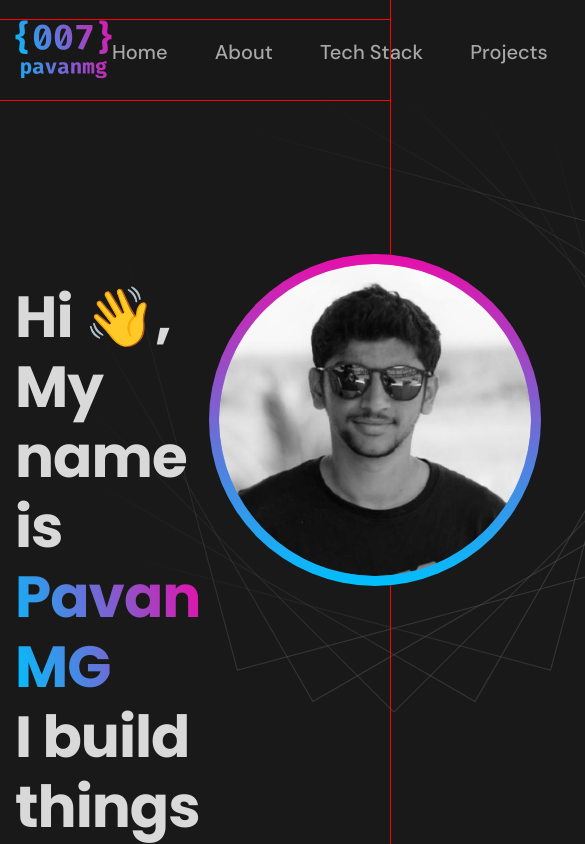
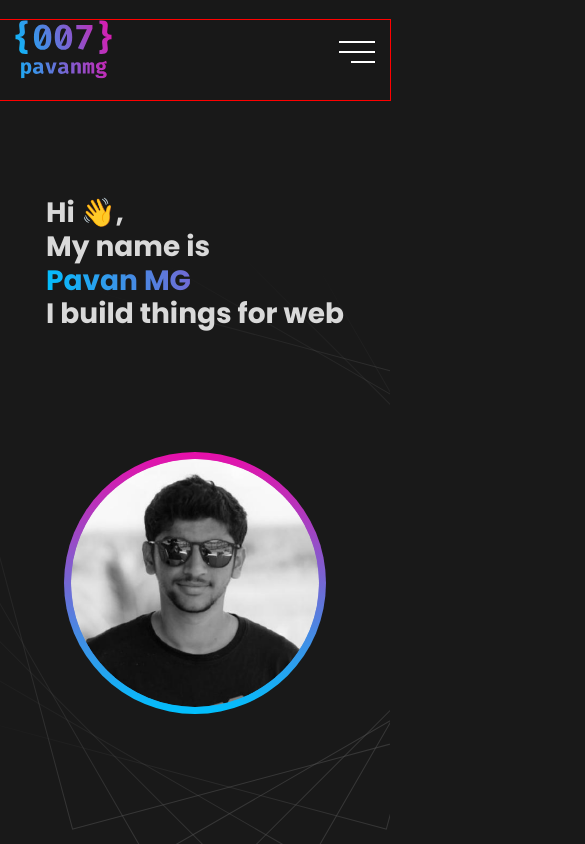
Before and after one commit to hhgtl/portfolio, a React app: page / in a window 390 px wide. Shown: the top 844 px of the page, 585 px wide, since content can reach past the window. Built offline with nearby package versions, Linux system fonts and the light colour scheme.

Commit message:
feat: add adaptive for main section under tablet and mobile devices

```diff
--- a/src/components/menu/Menu.tsx
+++ b/src/components/menu/Menu.tsx
@@ -1,6 +1,5 @@
 import styled from 'styled-components';
 import { theme } from '../../styles/Theme';
-import { ListItem } from '../ListItems/ListItem/ListItem';
 
 type MenuPropsType = {
   width?: string;
@@ -14,26 +13,22 @@ export const Menu = (props: MenuPropsType) => {
   const styleProps = { width, fontWeight, fontSize };
   return (
     <StyledMenu {...styleProps}>
-      <ListItems>
-        {listItems.map((item, i) => (
-          <ListItem key={i}>
-            <ListLink {...styleProps}>{item}</ListLink>
-          </ListItem>
-        ))}
-      </ListItems>
+      {listItems.map((item, i) => (
+        <ListLink key={i} {...styleProps} href="#">
+          {item}
+        </ListLink>
+      ))}
     </StyledMenu>
   );
 };
 
 const StyledMenu = styled.nav<MenuPropsType>`
-  min-width: ${(props) => props.width || '610px'};
+  display: flex;
+  gap: 50px;
   align-content: center;
-`;
-
-const ListItems = styled.ul<MenuPropsType>`
-  display: flex;
-  justify-content: space-between;
-  margin-right: 50px;
+  @media ${theme.media.tablet} {
+    display: none;
+  }
 `;
 
 const ListLink = styled.a<MenuPropsType>`
--- a/src/components/socialLink/SocialLink.tsx
+++ b/src/components/socialLink/SocialLink.tsx
@@ -3,38 +3,29 @@ import Icon from '../icon/Icon';
 import styled from 'styled-components';
 import { ListItem } from '../ListItems/ListItem/ListItem';
 import { Link } from '../Link/Link';
-import { ListItemsWrapper } from '../ListItems/ListItemsWrapper';
 
 export const SocialLink = () => {
   return (
     <StyledSocialLink>
       <ListItemsWrapper>
-        <ListItem>
-          <Link href="">
+        <Link href="" aria-label="Github link">
           <Icon iconId="githubGrey" width="30" height="30" viewBox="0 0 30 30" />
         </Link>
-        </ListItem>
-        <ListItem>
-          <Link href="">
+        <Link href="" aria-label="Twitter link">
           <Icon iconId="twitter" width="32" height="32" viewBox="0 0 34 34" />
         </Link>
-        </ListItem>
-        <ListItem>
-          <Link href="">
+        <Link href="" aria-label="LinkedIn link">
           <Icon iconId="linkedIn" width="30" height="30" viewBox="0 0 30 30" />
         </Link>
-        </ListItem>
       </ListItemsWrapper>
     </StyledSocialLink>
   );
 };
 
-const StyledSocialLink = styled.div`
-  ${ListItemsWrapper} {
+const StyledSocialLink = styled.div``;
+
+const ListItemsWrapper = styled.div`
   max-height: 30px;
   display: flex;
-    ${ListItem} + ${ListItem} {
-      margin-left: 20px;
-    }
-  }
+  gap: 20px;
 `;
--- a/src/layout/header/Header.tsx
+++ b/src/layout/header/Header.tsx
@@ -6,18 +6,22 @@ import { Container } from '../../components/Container';
 import { FlexWrapper } from '../../components/FlexWrapper';
 import Icon from '../../components/icon/Icon';
 import { Link } from '../../components/Link/Link';
+import { MobileMenu } from './MobileMenu';
 
 export const Header = () => {
   return (
     <StyledHeader>
       <Container>
-        <FlexWrapper justify="space-between" align="center">
+        <FlexWrapper justify="space-between" align="center" gap="50px">
           <Link href="#">
             <Icon iconId="logoGradient" width="97px" height="60px" viewBox="0 0 97 60" />
           </Link>
-          <FlexWrapper>
+          <FlexWrapper gap="50px">
             <Menu />
-            <SocialLink />
+            <MobileMenu />
+            <SocialLinkWrapper>
+              <SocialLink />
+            </SocialLinkWrapper>
           </FlexWrapper>
         </FlexWrapper>
       </Container>
@@ -36,3 +40,9 @@ const StyledHeader = styled.header`
   padding-top: 20px;
   height: 100%;
 `;
+
+const SocialLinkWrapper = styled.div`
+  @media screen and (max-width: 1000px) {
+    display: none;
+  }
+`;
--- /dev/null
+++ b/src/layout/header/MobileMenu.tsx
@@ -0,0 +1,132 @@
+import styled, { css } from 'styled-components';
+import { theme } from '../../styles/Theme';
+import { useState } from 'react';
+
+type MenuPropsType = {
+  width?: string;
+  fontWeight?: string;
+  fontSize?: string;
+};
+
+export const MobileMenu = (props: MenuPropsType) => {
+  const listItems = ['Home', 'About', 'Tech Stack', 'Projects', 'Contact'];
+  const { width, fontWeight, fontSize } = props;
+  const styleProps = { width, fontWeight, fontSize };
+
+  const [isOpen, setIsOpen] = useState(false);
+  const toggleIsOpen = () => {
+    setIsOpen(!isOpen);
+  };
+  return (
+    <StyledMobileMenu {...styleProps}>
+      <BurgerButton
+        isOpen={isOpen}
+        onClick={toggleIsOpen}
+        aria-haspopup={true}
+        aria-label={isOpen ? 'Close menu' : 'Open menu'}
+      >
+        <span></span>
+      </BurgerButton>
+      <MobileMenuPopup isOpen={isOpen}>
+        {listItems.map((item, i) => (
+          <ListLink key={i} {...styleProps} href="#">
+            {item}
+          </ListLink>
+        ))}
+      </MobileMenuPopup>
+    </StyledMobileMenu>
+  );
+};
+
+const StyledMobileMenu = styled.nav<MenuPropsType>`
+  display: none;
+  flex-direction: column;
+  gap: 50px;
+  align-content: center;
+  @media ${theme.media.tablet} {
+    display: flex;
+  }
+`;
+const MobileMenuPopup = styled.div<{ isOpen: boolean }>`
+  display: none;
+  flex-direction: column;
+  justify-content: center;
+  align-items: center;
+  position: fixed;
+  top: 0;
+  left: 0;
+  right: 0;
+  bottom: 0;
+  background-color: rgb(0, 0, 0, 0.9);
+  a {
+    margin-bottom: 10px;
+  }
+  ${(props) =>
+    props.isOpen &&
+    css<{ isOpen: boolean }>`
+      display: flex;
+    `}
+`;
+
+const BurgerButton = styled.button<{ isOpen: boolean }>`
+  position: relative;
+  z-index: 9999999;
+  width: 36px;
+  height: 30px;
+  cursor: pointer;
+  span {
+    position: relative;
+    display: block;
+    height: 2px;
+    width: 36px;
+    background-color: ${theme.color.linkPrimary};
+    ${(props) =>
+      props.isOpen &&
+      css<{ isOpen: boolean }>`
+        background-color: rgb(255, 255, 255, 0);
+        width: 36px;
+      `}
+
+    &::before {
+      content: '';
+      display: block;
+      height: 2px;
+      width: 36px;
+      background-color: ${theme.color.linkPrimary};
+      transform: translateY(-10px);
+      transition: all 0.2s;
+      ${(props) =>
+        props.isOpen &&
+        css<{ isOpen: boolean }>`
+          transform: rotate(-45deg) translateY(0);
+          width: 36px;
+        `}
+    }
+    &::after {
+      content: '';
+      position: absolute;
+      bottom: 0;
+      right: 0;
+      display: block;
+      height: 2px;
+      width: 24px;
+      background-color: ${theme.color.linkPrimary};
+      transform: translateY(10px);
+      transition: all 0.2s;
+      ${(props) =>
+        props.isOpen &&
+        css<{ isOpen: boolean }>`
+          transform: rotate(45deg) translateY(0);
+          width: 36px;
+        `}
+    }
+  }
+`;
+
+const ListLink = styled.a<MenuPropsType>`
+  font-family: 'DM Sans';
+  font-size: ${(props) => props.fontSize || '20px'};
+  font-weight: ${(props) => props.fontWeight || 500};
+  color: ${theme.color.nav};
+  cursor: pointer;
+`;
--- a/src/layout/section/main/Main.tsx
+++ b/src/layout/section/main/Main.tsx
@@ -5,12 +5,13 @@ import styled from 'styled-components';
 import { Container } from '../../../components/Container';
 import { theme } from '../../../styles/Theme';
 import photoDecore from '../../../asests/img/photoDecore.svg';
+import { font } from '../../../styles/Common';
 
 export const Main = () => {
   return (
     <StyledMain>
       <Container>
-        <FlexWrapper align="center" justify="space-between">
+        <FlexWrapper align="center" justify="space-around" wrap="wrap">
           <TitleTextWrapper>
             <TitleText>Hi 👋,</TitleText>
             <TitleText>My name is</TitleText>
@@ -30,6 +31,13 @@ const StyledMain = styled.section`
   height: 100vh;
   display: flex;
   margin-bottom: 10px;
+  overflow: hidden;
+  @media ${theme.media.tablet} {
+    margin-top: 60px;
+  }
+  @media ${theme.media.mobile} {
+    margin-top: 90px;
+  }
 `;
 
 const PhotoWrapper = styled.div`
@@ -37,12 +45,39 @@ const PhotoWrapper = styled.div`
   &::before {
     content: '';
     background-image: url(${photoDecore});
+    background-repeat: no-repeat;
+    background-size: cover;
     width: 628px;
     height: 628px;
     position: absolute;
     top: -160px;
     left: -120px;
     z-index: -1;
+
+    @media screen and (max-width: 1540px) {
+      top: -160px;
+      left: -120px;
+    }
+    @media screen and (max-width: 1180px) {
+      width: 460px;
+      height: 460px;
+      top: -100px;
+      left: -80px;
+    }
+    @media ${theme.media.tablet} {
+      width: 628px;
+      height: 628px;
+      top: -160px;
+      left: -120px;
+    }
+    @media ${theme.media.mobile} {
+      top: -200px;
+      left: -140px;
+    }
+  }
+
+  @media ${theme.media.tablet} {
+    top: -100px;
   }
 `;
 
@@ -54,32 +89,55 @@ const Photo = styled.img`
   border-radius: 50%;
   background-clip: padding-box;
   padding: 10px;
+
+  @media screen and (max-width: 1180px) {
+    width: 280px;
+    height: 280px;
+    padding: 7px;
+  }
+  @media ${theme.media.tablet} {
+    width: 350px;
+    height: 350px;
+    padding: 9px;
+  }
+  @media ${theme.media.mobile} {
+    width: 280px;
+    height: 280px;
+    padding: 7px;
+  }
 `;
 
 const TitleTextWrapper = styled.div`
+  max-width: 636px;
+  max-height: 280px;
+`;
+
+const TitleText = styled.span`
+  /* ${font({ Fmax: 58, Fmin: 24, weight: 700 })} */
   color: ${theme.color.titleFont};
   font-size: 58px;
   font-weight: 700;
-  line-height: 70px;
-  letter-spacing: -1px;
-  width: 636px;
-  height: 280px;
-`;
-
-const TitleText = styled.span`
-  color: ${theme.color.titleFont};
-  font-size: 58px;
-  font-weight: 700;
-  line-height: 70px;
   display: block;
+  @media screen and (max-width: 1180px) {
+    font-size: 40px;
+  }
+  @media ${theme.media.mobile} {
+    font-size: 28px;
+  }
 `;
 
 const Name = styled.span`
   font-size: 58px;
   font-weight: 700;
-  line-height: 70px;
+  color: transparent;
+  /* ${font({ Fmax: 58, Fmin: 24, weight: 700, color: 'transparent' })} */
   background-image: linear-gradient(76deg, rgb(0, 192, 253), rgb(231, 15, 170));
-  color: transparent;
   -webkit-background-clip: text;
   display: block;
+  @media screen and (max-width: 1180px) {
+    font-size: 40px;
+  }
+  @media ${theme.media.mobile} {
+    font-size: 28px;
+  }
 `;
--- /dev/null
+++ b/src/styles/Common.ts
@@ -0,0 +1,19 @@
+import { theme } from './Theme';
+
+type FontPropsType = {
+  family?: string;
+  weight?: number;
+  color?: string;
+  lineHeight?: number;
+  Fmin?: number;
+  Fmax?: number;
+};
+
+export const font = ({ family, weight, color, lineHeight, Fmin, Fmax }: FontPropsType) => `
+  font-family: ${family || 'Poppins'};
+  font-weight: ${weight || 400};
+  color: ${color || theme.color.titleFont};
+  line-height: ${lineHeight || 1.2};
+  font-size: calc( (100vw - 360px)/(1200 - 360) * (${Fmax} - ${Fmin}) + ${Fmin}px);
+
+`;
--- a/src/styles/Theme.tsx
+++ b/src/styles/Theme.ts
@@ -6,4 +6,9 @@ export const theme = {
     linkPrimary: '#ffffff;',
     nav: '#a7a7a7;',
   },
+
+  media: {
+    tablet: 'screen and (max-width: 768px)',
+    mobile: 'screen and (max-width: 576px)',
+  },
 };
```
Also changed, not shown: src/styles/Global.styled.ts (renamed from src/styles/Global.styled.tsx). Lines whose indentation alone changed are shown as unchanged.
